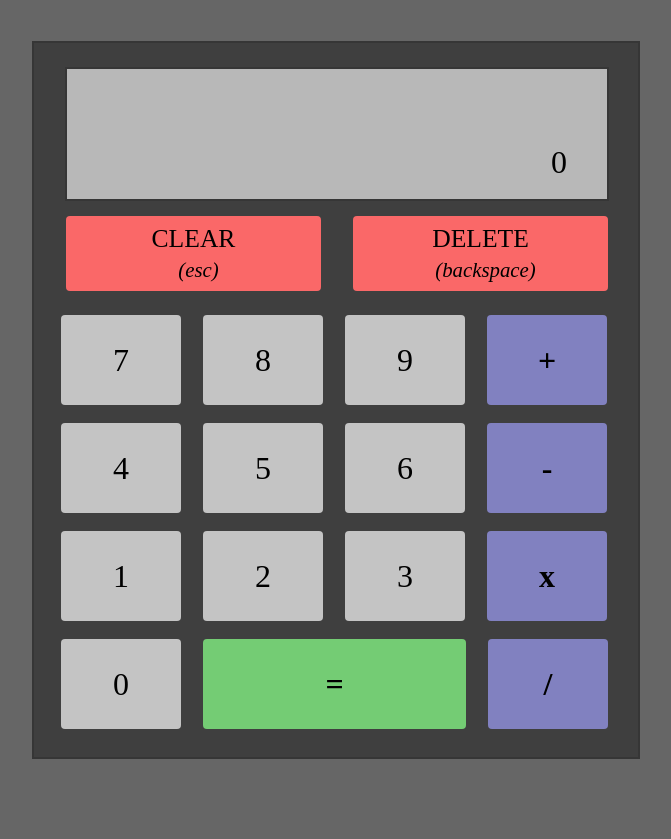
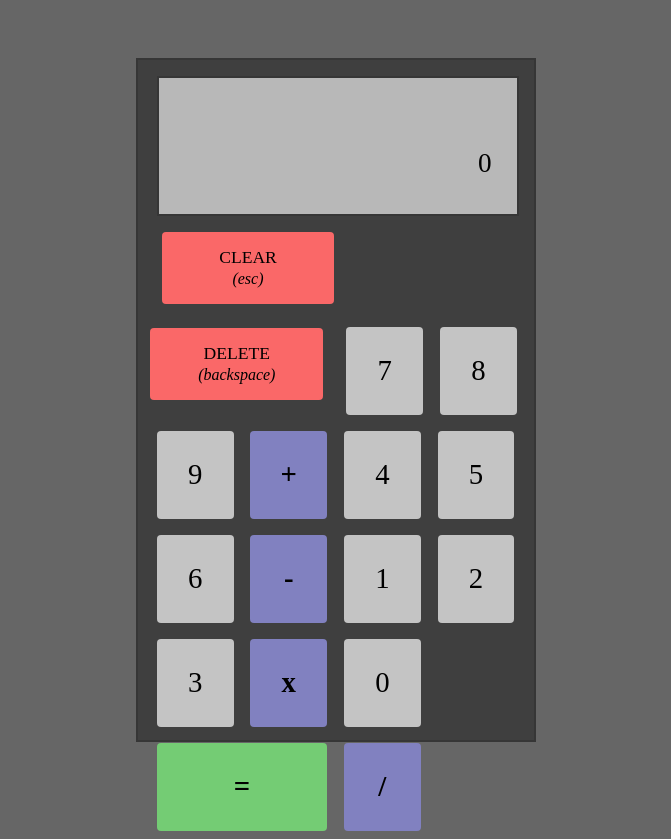
Before and after one commit to brajpatel/calculator-old, a plain HTML site: page index.html in a window 1280 px wide. Shown: the whole page, without its empty margins (304-975 px from the left). Before the commit the page ends 800 px from the top, so only its background shows below. Drawn offline with Linux system fonts and the light colour scheme; a web font is replaced by a local one.

Commit message:
Update width and height units

```diff
--- a/style.css
+++ b/style.css
@@ -16,28 +16,28 @@
 }
 
 .calculator {
-    height: 650px;
-    width: 570px;
+    height: 80vh;
+    width: 30vw;
     background-color: rgb(63, 63, 63);
     border: 2px solid rgb(54, 54, 54);
-    padding: 24px 16px 40px 18px;
+    padding: 2vh 0.5vw 3vh 0.5vw;
 }
 
 .screen {
-    margin: auto;
-    width: 540px;
-    height: 130px;
+    width: 28vw;
+    height: 17vh;
     background-color: rgb(184, 184, 184);
     border: 2px solid rgb(54, 54, 54);
+    margin-left: 1vw;
 }
 
 .current-screen,
 .last-screen {
-    height: 40px;
+    height: 4vh;
     max-width: 640px;
-    padding: 10px 40px 15px 40px;
+    padding: 1vh 2vw 2.8vh 1.5vw;
     background: transparent;
-    font-size: 2rem;
+    font-size: 1.7rem;
 }
 
 .current-screen {
@@ -53,13 +53,17 @@ button {
 
 .clear-btn,
 .delete-btn {
-    height: 75px;
-    width: 255px;
-    margin: 15px 14px;
+    height: 9vh;
+    width: 13.5vw;
+    margin: 2vh 0.5vw 1vh 0.5vw;
     border: none;
-    font-size: 1.6rem;
+    font-size: 1.1rem;
     background-color: rgb(250, 104, 104);
     text-transform: uppercase;
+}
+
+.clear-btn {
+    margin-left: 2.2vh;
 }
 
 .clear-btn:hover,
@@ -69,11 +73,11 @@ button {
 }
 
 .btn {
-    width: 120px;
-    height: 90px;
-    margin: 9px;
+    width: 6vw;
+    height: 11vh;
+    margin: 1vh 0 1vh 1vw;
     border: none;
-    font-size: 2rem;
+    font-size: 1.8rem;
 }
 
 .number {
@@ -96,7 +100,7 @@ button {
 .equal {
     background-color: rgb(116, 204, 116);
     font-weight: bold;
-    width: 263px;
+    width: 13.3vw;
 }
 
 .equal:hover {
@@ -104,10 +108,9 @@ button {
 }
 
 span {
-    margin-left: 10px;
     text-transform: lowercase;
     font-style: italic;
     font-weight: 100;
-    font-size: 1.3rem;
+    font-size: 1rem;
     background: transparent;
 }
```
